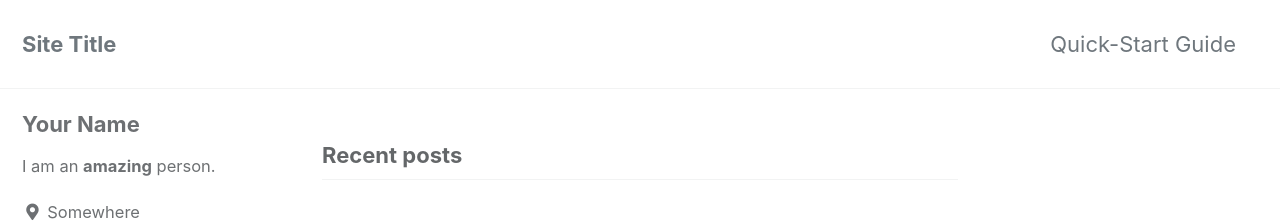
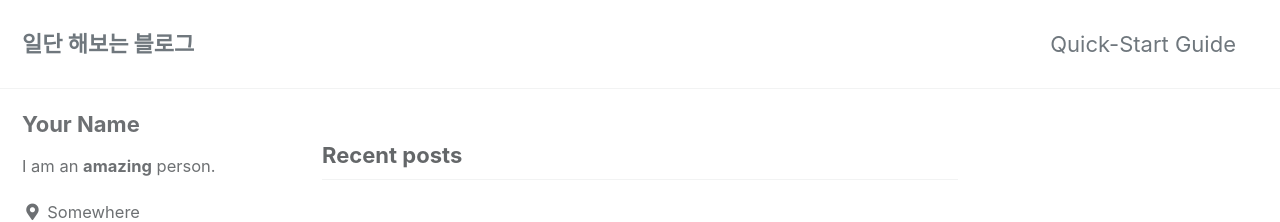
Before and after one commit to khyjin/khyjin.github.io, a Jekyll site: the page built from index.html, in a window 1280 px wide. Shown: the top 222 px of the page. Built offline with Jekyll 4.4.1, drawn with Linux system fonts in a browser that asks for light colours; cached includes are drawn as plain includes; the list of posts is cut into pages by our own code.

Commit message:
Update _config.yml

```diff
--- a/_config.yml
+++ b/_config.yml
@@ -16,12 +16,12 @@ minimal_mistakes_skin    : "default" # "air", "aqua", "contrast", "dark", "dirt"
 
 # Site Settings
 locale                   : "en-US"
-title                    : "Site Title"
+title                    : "일단 해보는 블로그"
 title_separator          : "-"
 subtitle                 : # site tagline that appears below site title in masthead
 name                     : "Your Name"
 description              : "An amazing website."
-url                      : # the base hostname & protocol for your site e.g. "https://mmistakes.github.io"
+url                      : "https://khyjin.github.io"
 baseurl                  : # the subpath of your site, e.g. "/blog"
 repository               : # GitHub username/repo-name e.g. "mmistakes/minimal-mistakes"
 teaser                   : # path of fallback teaser image, e.g. "/assets/images/500x300.png"
@@ -39,7 +39,7 @@ comments:
     # https://developers.facebook.com/docs/plugins/comments
     appid                :
     num_posts            : # 5 (default)
-    colorscheme          : # "light" (default), "dark"
+    colorscheme          : # "light" , "dark" (default)
   utterances:
     theme                : # "github-light" (default), "github-dark"
     issue_term           : # "pathname" (default)
```
